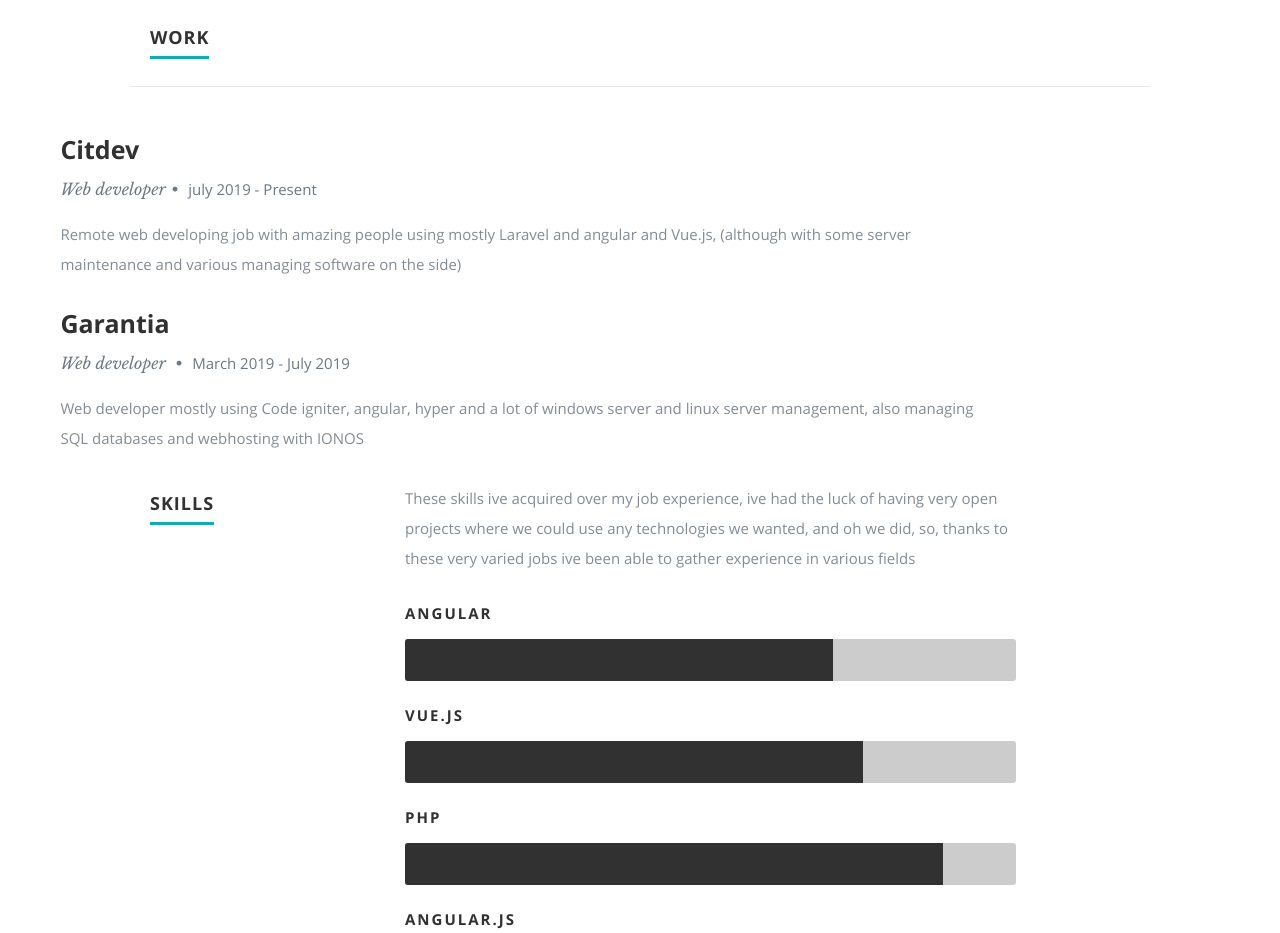
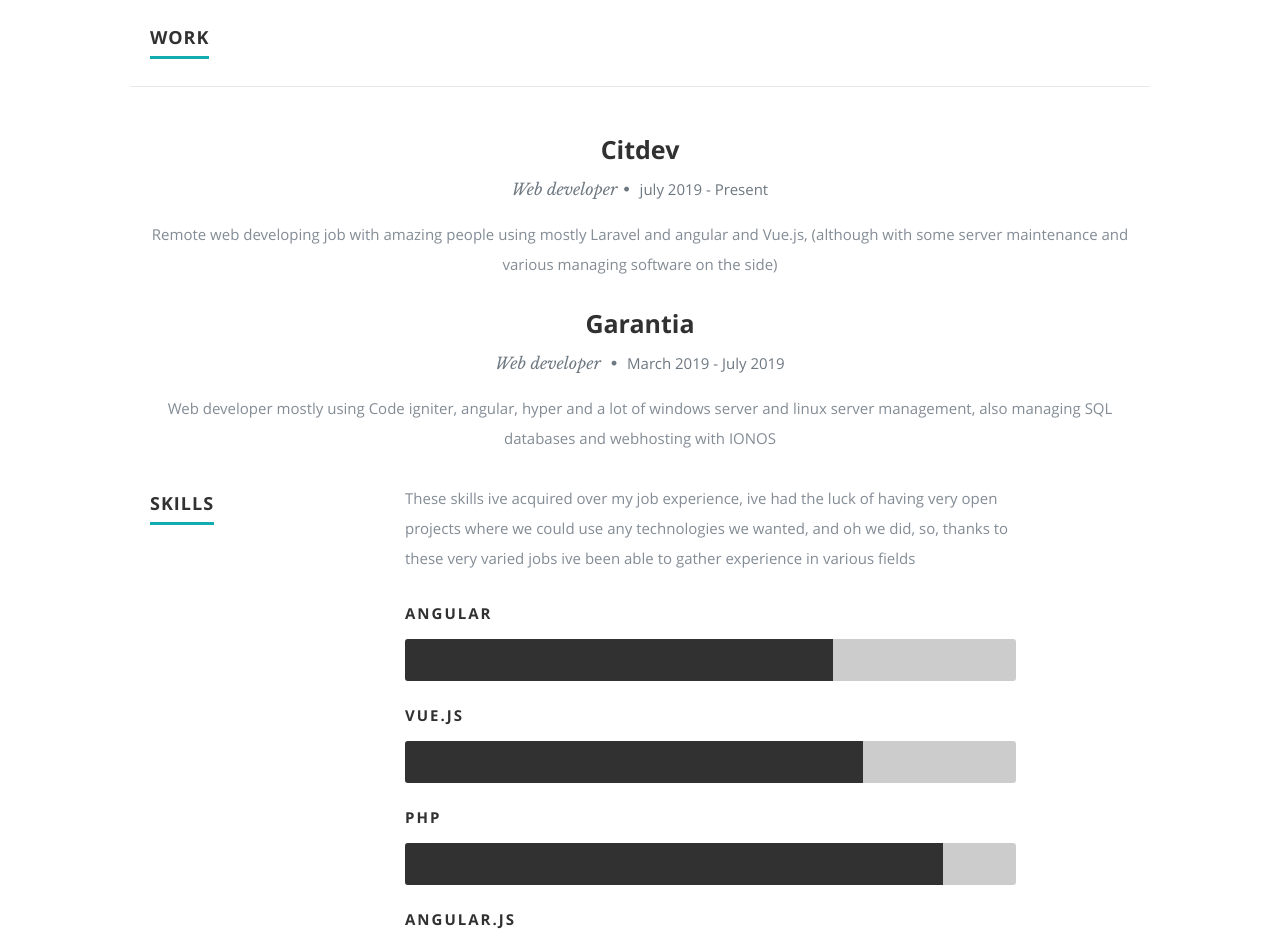
Before and after one commit to Defcicer12/CV, a plain HTML site: page index.html in a window 1280 px wide. Shown: the part 1900-2833 px from the top of the page. Drawn offline with nearby package versions, Linux system fonts and the light colour scheme.

Commit message:
Centering things a bit

```diff
--- a/index.html
+++ b/index.html
@@ -185,7 +185,7 @@
 
       </div> <!-- item end -->
 
-      <div class="nine columns main-col">
+      <div class="nine text-center">
 
          <div class="row item">
 
```
